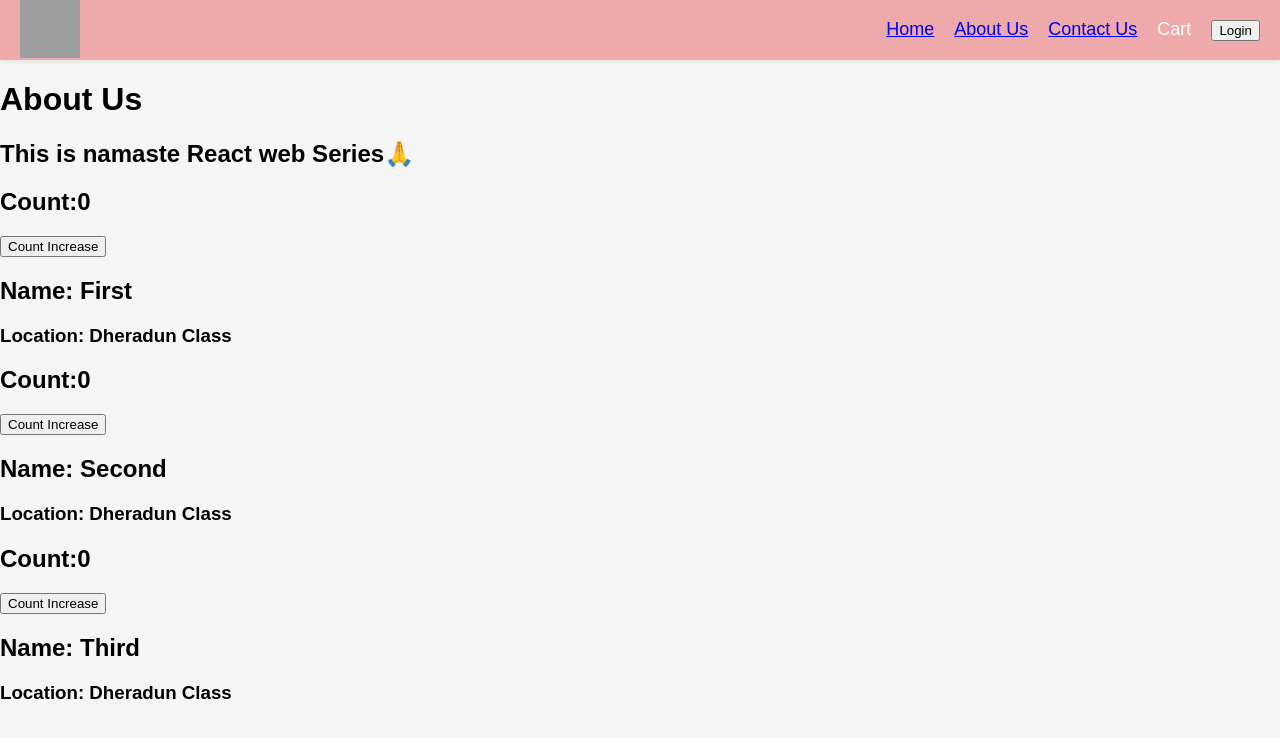
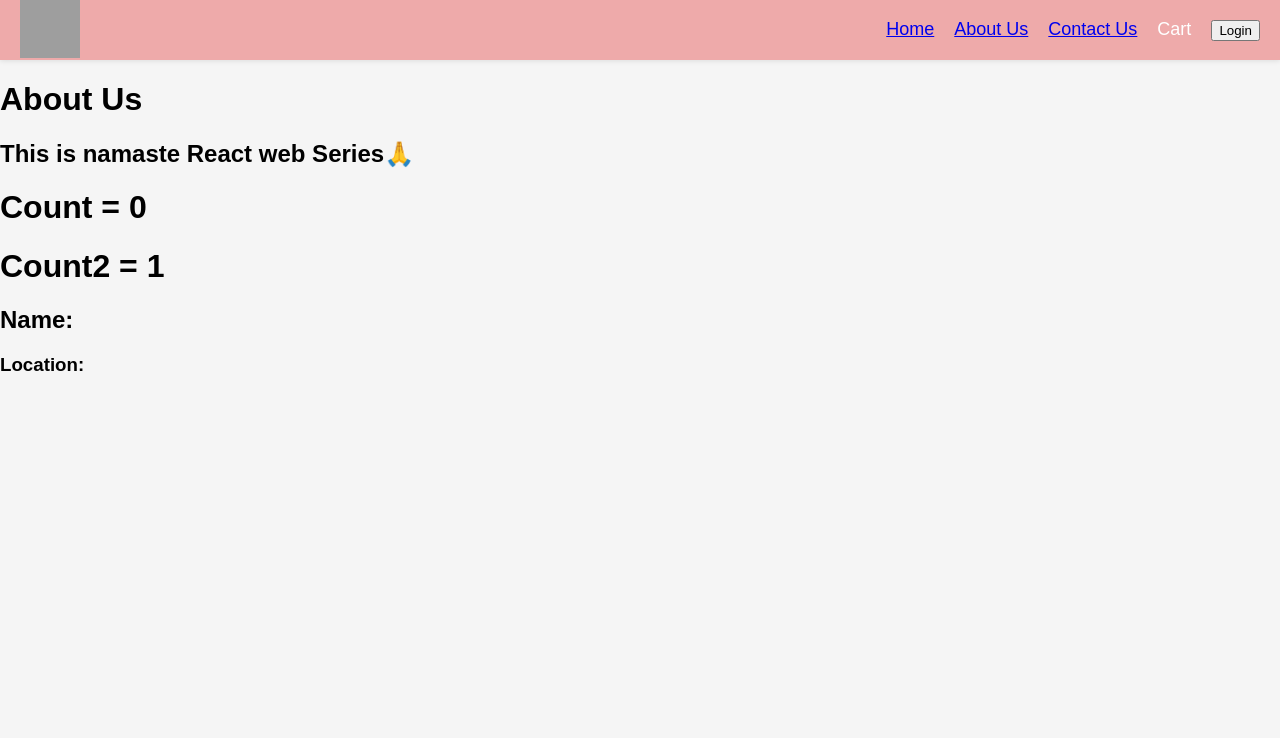
Before and after one commit to faisalmoinuddin99/namaste_react-, a React (Vite) app: page /about in a window 1280 px wide. Shown: the top 738 px of the page. Built offline with nearby package versions, Linux system fonts and the light colour scheme; grey boxes are pictures that could not be loaded.

Commit message:
Unmounting use case

```diff
--- a/src/About.js
+++ b/src/About.js
@@ -1,5 +1,6 @@
 import { Component } from "react";
 import UserClass from "./UserClass";
+import User from "./User";
 
 class About extends Component {
   constructor(props) {
@@ -19,9 +20,9 @@ class About extends Component {
         <h1>About Us</h1>
         <h2>This is namaste React web Series🙏</h2>
 
-        <UserClass name={"First"} location={"Dheradun Class"} />
-        <UserClass name={"Second"} location={"Dheradun Class"} />
-        <UserClass name={"Third"} location={"Dheradun Class"} />
+        {/* <UserClass name={"First"} location={"Dheradun Class"} /> */}
+
+        <User />
       </div>
     );
   }
--- a/src/User.js
+++ b/src/User.js
@@ -1,8 +1,19 @@
-import { useState } from "react";
+import { useEffect, useState } from "react";
 
 const User = ({ name, location }) => {
   const [count, setCount] = useState(0);
   const [count2] = useState(1);
+
+  useEffect(() => {
+    const timer = setInterval(() => {
+      console.log("Hello");
+    }, 1000);
+
+    // unmounting
+    return () => {
+      clearInterval(timer);
+    };
+  }, []);
 
   return (
     <div className="user-card">
--- a/src/UserClass.js
+++ b/src/UserClass.js
@@ -5,35 +5,46 @@ class UserClass extends React.Component {
     super(props);
 
     this.state = {
-      count: 0,
+      userInfo: {
+        name: "Dummy Name",
+        location: "Default",
+      },
     };
     console.log(this.props.name + "Child Constructor");
   }
 
-  componentDidMount() {
+  async componentDidMount() {
     console.log(this.props.name + "Child Component Did Mount");
+    // Api calls this method
 
-    // Api calls this method
+    const data = await fetch("https://api.github.com/users/faisalmoinuddin99");
+    const json = await data.json();
+    this.setState({
+      userInfo: json,
+    });
+    console.log(json);
+  }
+
+  componentDidUpdate() {
+    console.log("componentDidUpdate");
+    this.timer = setInterval(() => {
+      console.log("Namaste React OP");
+    }, 1000);
+  }
+
+  componentWillUnmount() {
+    console.log("Component will unmount");
+    clearInterval(this.timer);
   }
   render() {
-    const { name, location } = this.props;
-    const { count } = this.state;
+    // const { name, location } = this.props;
+    const { name, location, avatar_url } = this.state.userInfo;
     console.log(this.props.name + "Child Render");
     return (
       <div className="user-card">
-        <h2>Count:{count}</h2>
-        <button
-          onClick={() => {
-            this.setState({
-              count: this.state.count + 1,
-            });
-          }}
-        >
-          Count Increase
-        </button>
-
         <h2>Name: {name} </h2>
         <h3>Location: {location} </h3>
+        <img src={avatar_url} />
       </div>
     );
   }
```
